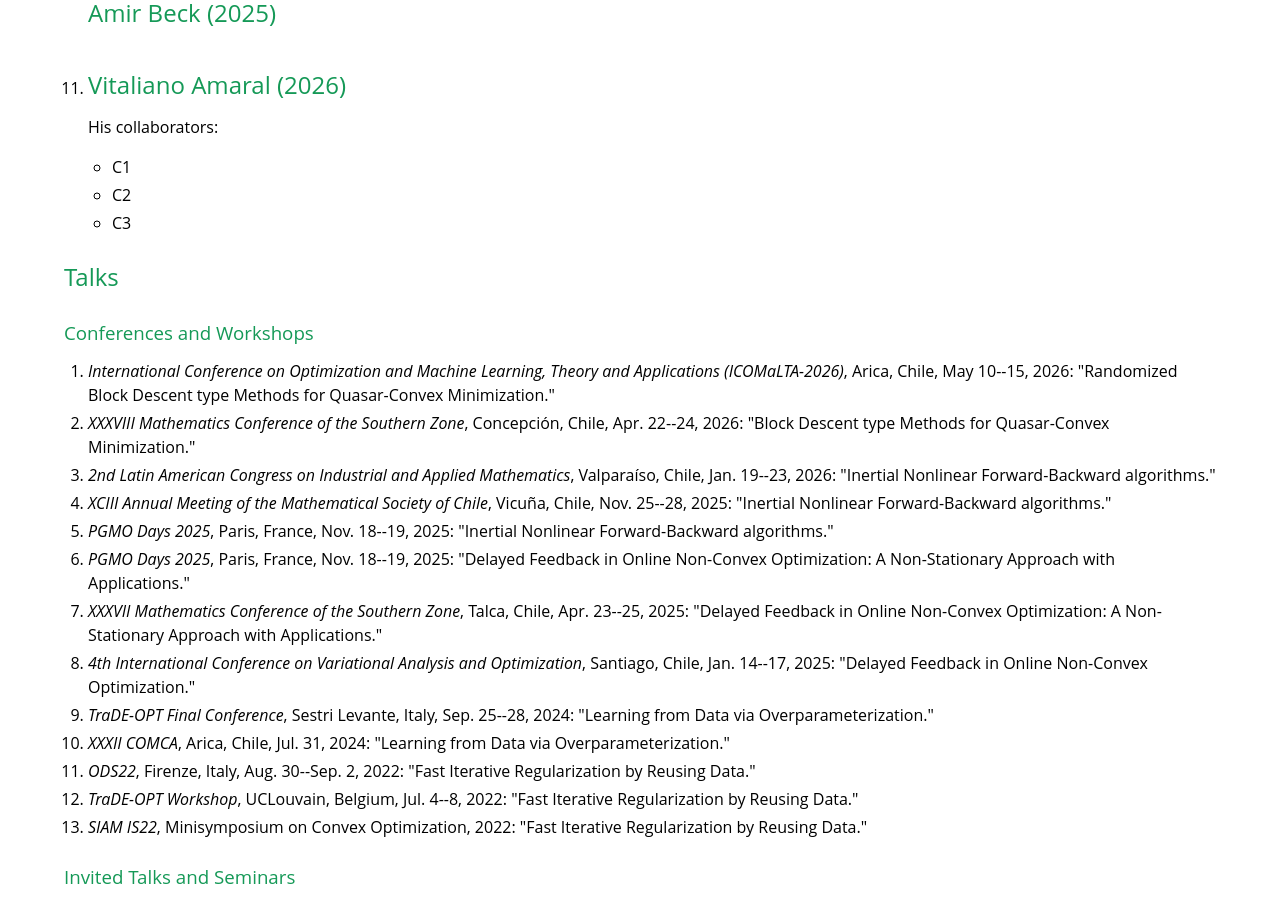
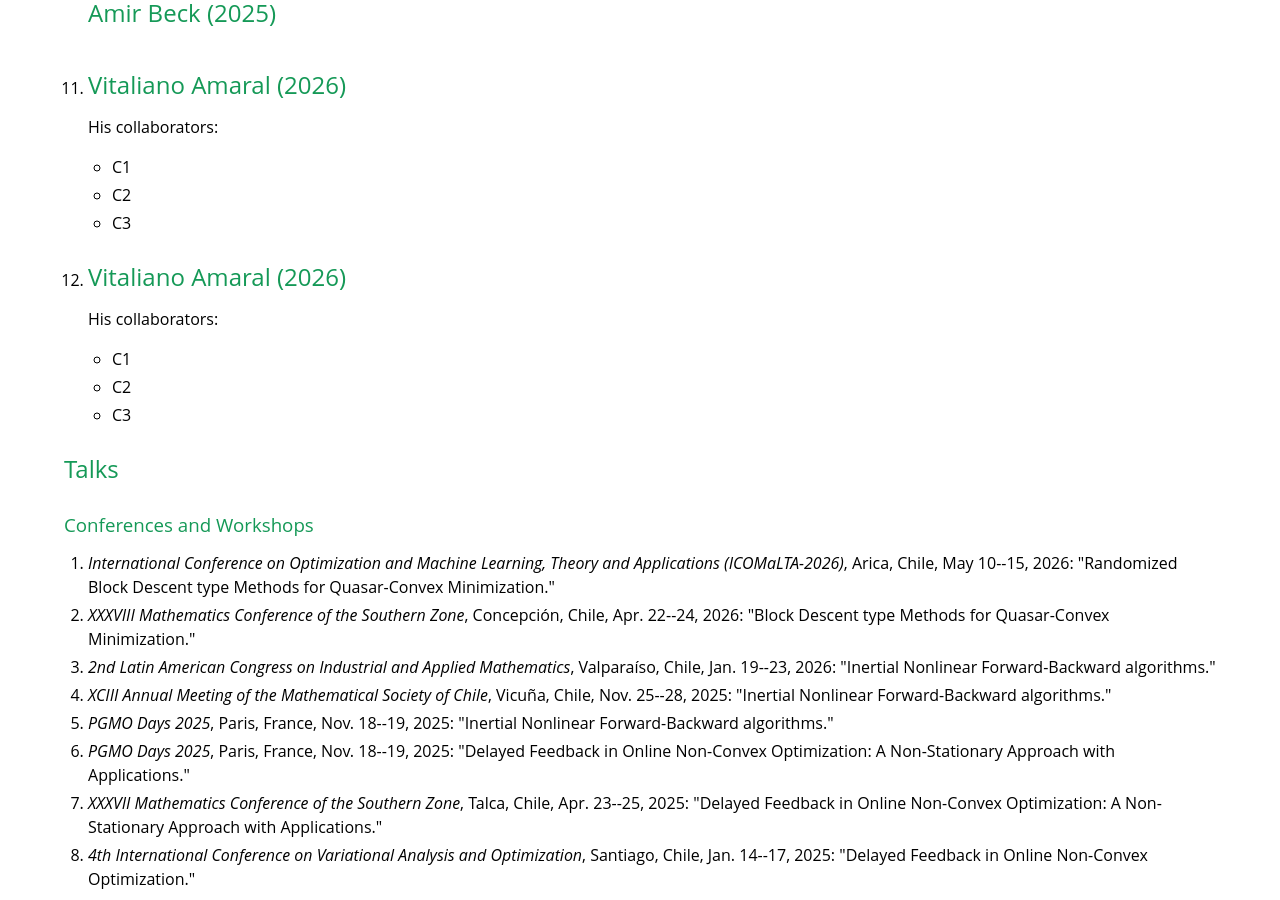
Before and after one commit to cristianvega1995/cristianvega1995.github.io, a Jekyll site: the page Collaborators.html, which Jekyll copies as it is, in a window 1280 px wide and 900 px high, scrolled down 1275 px. Built offline with Jekyll 4.4.1, drawn with Linux system fonts in a browser that asks for light colours.

Commit message:
Add Vitaliano Amaral and collaborators to Collaborators.html

```diff
--- a/Collaborators.html
+++ b/Collaborators.html
@@ -361,6 +361,15 @@
       </ul>
     </details>
   </li>
+  <li><summary><h2>Vitaliano Amaral (2026)</h2></summary>
+	  <p>His collaborators:</p>
+      <ul>
+        <li>C1</li>
+        <li>C2</li>
+        <li>C3</li>
+      </ul>
+    </details>
+  </li>
 </ol>
 
 	</div>
```
